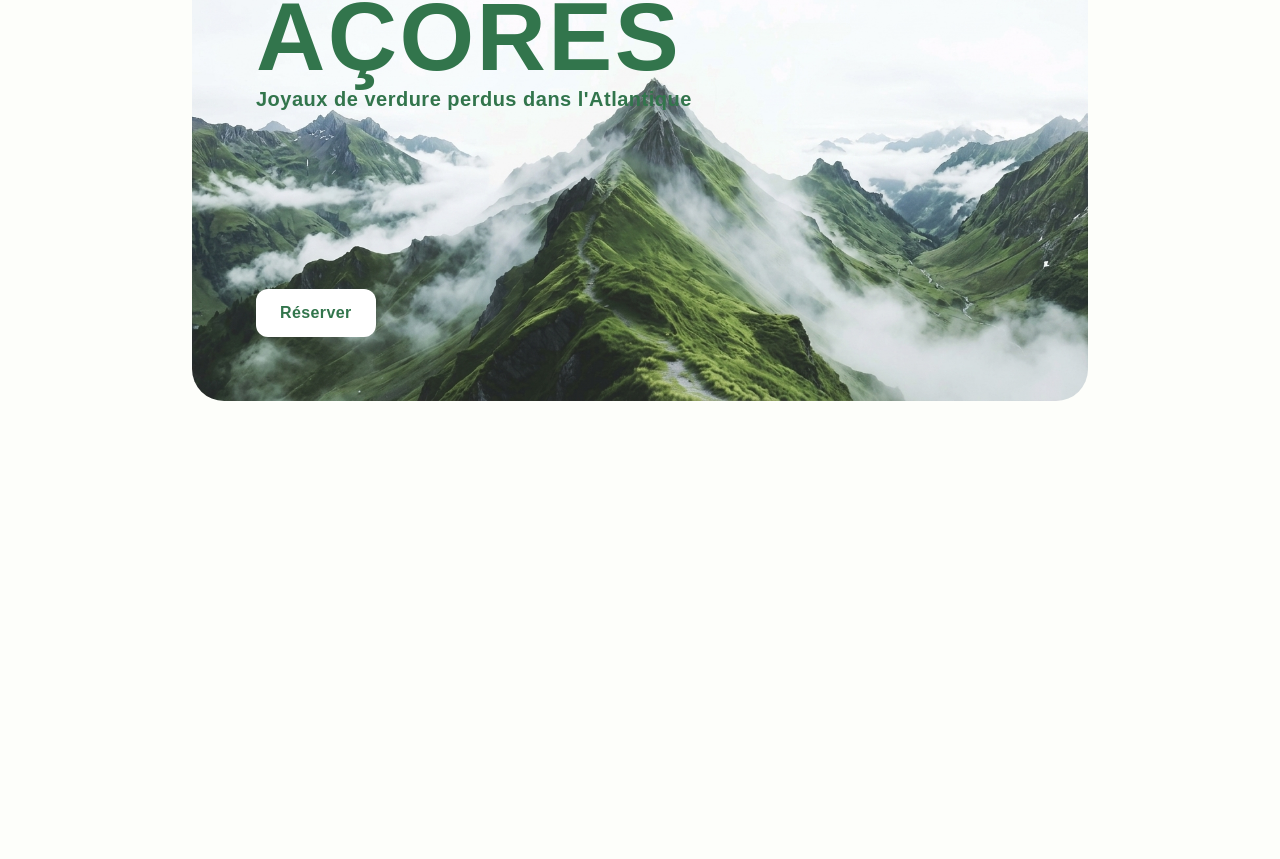
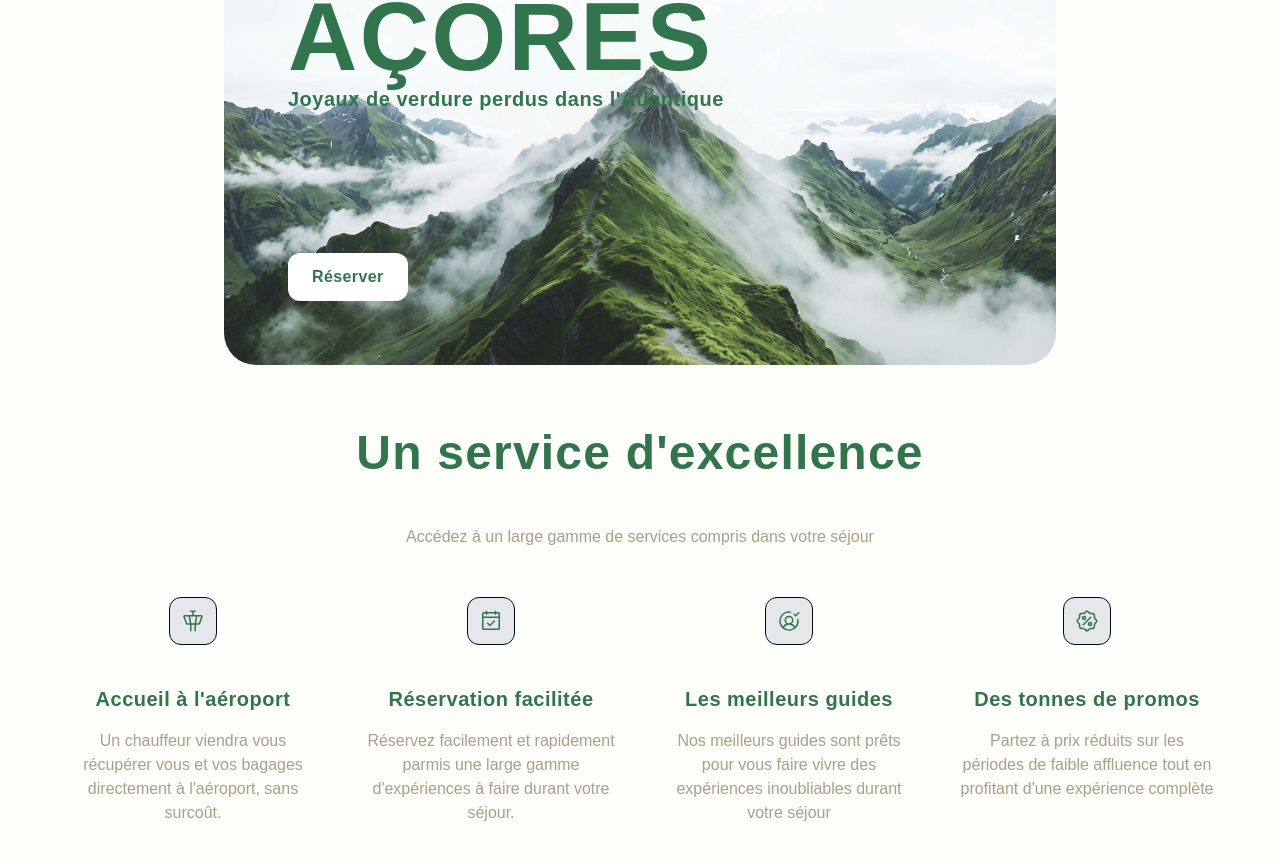
Before and after one commit to G-Theo18/TP1-TailwindCSS, a React (Vite) app: page / in a window 1280 px wide. Shown: the part 207-1066 px from the top of the page. Before the commit the page ends 800 px from the top, so only its background shows below. Built offline with nearby package versions, Linux system fonts and the light colour scheme; a web font is replaced by a local one.

Commit message:
Section Bénéfices

```diff
--- a/src/App.tsx
+++ b/src/App.tsx
@@ -1,5 +1,6 @@
 import Menu from "./components/sections/menu";
 import Hero from "./components/sections/hero";
+import Benefits from "./components/sections/benefits";
 
 export function App() {
   return (
@@ -10,7 +11,7 @@ export function App() {
       </header>
 
       <main className="container mx-auto px-6">
-        {/* <Benefits /> */}
+        <Benefits />
         {/* <Tours /> */}
         {/* <Hotels /> */}
         {/* <Blog /> */}
--- a/src/components/activity-card.tsx
+++ b/src/components/activity-card.tsx
@@ -18,11 +18,11 @@ export default function ActivityCard({ activity }: ActivityProps) {
       <div className="relative flex h-full flex-col justify-between p-6">
 
         <div className="flex justify-between">
-          <Chip className="rounded-full bg-white/50 px-4 py-2 font-semibold text-white">
+          <Chip className="rounded-full to-grey px-4 py-2 font-semibold text-white">
             {activity.duration}
           </Chip>
 
-          <Chip className="rounded-full bg-white/50 px-4 py-2 font-semibold text-white">
+          <Chip className="rounded-full to-grey px-4 py-2 font-semibold text-white">
             ★ {activity.rating} ({activity.reviews})
           </Chip>
         </div>
@@ -38,7 +38,7 @@ export default function ActivityCard({ activity }: ActivityProps) {
 
           <div className="flex flex-wrap gap-3">
             {activity.tags.map((tag) => (
-              <Chip key={tag} className="rounded-full bg-white/50 px-4 py-2 font-semibold text-white">
+              <Chip key={tag} className="rounded-full to-grey px-4 py-2 font-semibold text-white">
                 #{tag}
               </Chip>
             ))}
--- a/src/components/benefits.tsx
+++ b/src/components/benefits.tsx
@@ -1,5 +1,6 @@
 import * as Icons from "@phosphor-icons/react";
 import type { BenefitData } from "../data/benefits.data";
+import Heading from "./heading";
 
 type BenefitProps = {
   benefit: BenefitData;
@@ -11,10 +12,20 @@ export default function Benefit(props: BenefitProps) {
   const Icon = Icons[benefit.icon] as Icons.Icon;
 
   return (
-    <div>
-      <Icon />
-      <h3>{benefit.label}</h3>
-      <p>{benefit.description}</p>
+    <div className="flex flex-col items-center gap-10">
+      <div className="flex h-12 w-12 items-center justify-center rounded-xl border border-gray-950 bg-gray-200">
+        <Icon size={24} className="text-green" />
+      </div>
+
+      <div className="flex flex-col gap-4">
+        <Heading text="green" as="h2">
+          {benefit.label}
+        </Heading>
+
+        <p className="text-grey">
+          {benefit.description}
+        </p>
+      </div>
     </div>
   );
 }
--- a/src/components/heading.tsx
+++ b/src/components/heading.tsx
@@ -7,7 +7,8 @@ const heading = tv({
   variants: {
     text: {
       green: "text-green",
-      dark: "text-dark"
+      dark: "text-dark",
+      grey: "text-grey"
     },
 
     size: {
@@ -26,7 +27,7 @@ const heading = tv({
 
 type HeadingProps = HTMLAttributes<HTMLHeadingElement> &
   VariantProps<typeof heading> & {
-    as: "h1" | "h2" | "h3";
+    as: "h1" | "h2" | "h3" | "h4";
   };
 
 export default function Heading(props: HeadingProps) {
--- a/src/components/sections/benefits.tsx
+++ b/src/components/sections/benefits.tsx
@@ -0,0 +1,28 @@
+import { BENEFITS } from "../../data/benefits.data";
+import Benefit from "../benefits";
+import Heading from "../heading";
+
+export default function Benefits() {
+  return (
+    <section className="w-full px-8 py-16">
+      <div className="mx-auto max-w-6xl text-center">
+        <Heading text="green" as="h2" size="lg" className="mb-[3rem]">
+          Un service d'excellence
+        </Heading>
+
+        <p className="mt-4 text-grey">
+          Accédez à un large gamme de services compris dans votre séjour
+        </p>
+
+        <div className="mt-12 grid grid-cols-4 gap-10">
+          {BENEFITS.map((benefit) => (
+            <Benefit
+              key={benefit.label}
+              benefit={benefit}
+            />
+          ))}
+        </div>
+      </div>
+    </section>
+  );
+}
--- a/src/components/sections/hero.tsx
+++ b/src/components/sections/hero.tsx
@@ -3,7 +3,7 @@ import Heading from "../heading";
 
 export default function Hero() {
   return (
-    <div className="w-full px-[12rem]">
+    <div className="w-full px-[14rem]">
       <div
         className="relative aspect-hero w-full overflow-hidden rounded-[2rem] bg-cover bg-center"
         style={{ backgroundImage: "url('/img/cover.jpeg')" }}
--- a/src/global.css
+++ b/src/global.css
@@ -8,6 +8,7 @@
   --color-dark: #000000;
   --color-white: #FFFFFF;
   --color-green: #32754C;
+  --color-grey: #a8a088;
 
   --font-sans: "Clash Grotesk", sans-serif;
   --font-mono: "Geist Mono", monospace;
```
